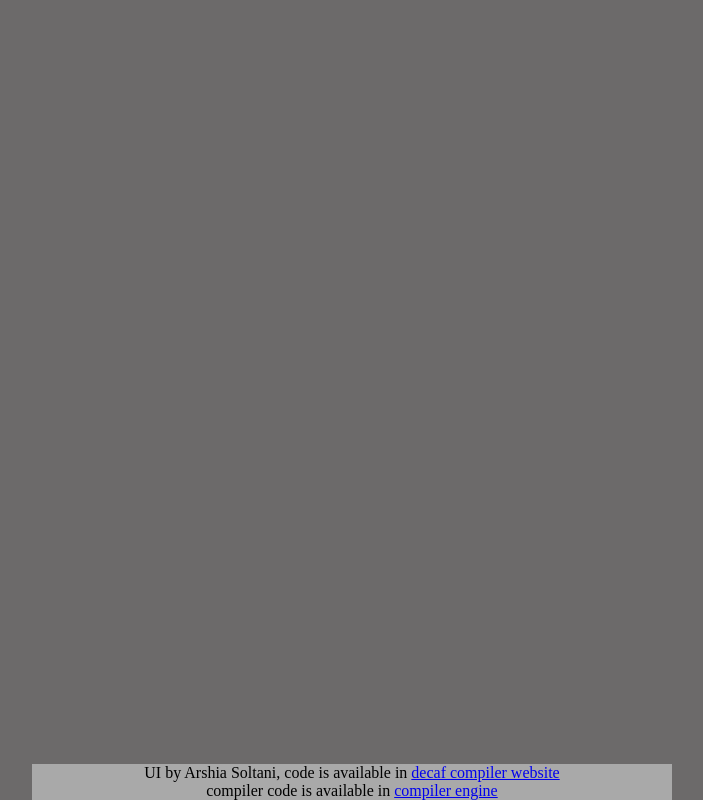
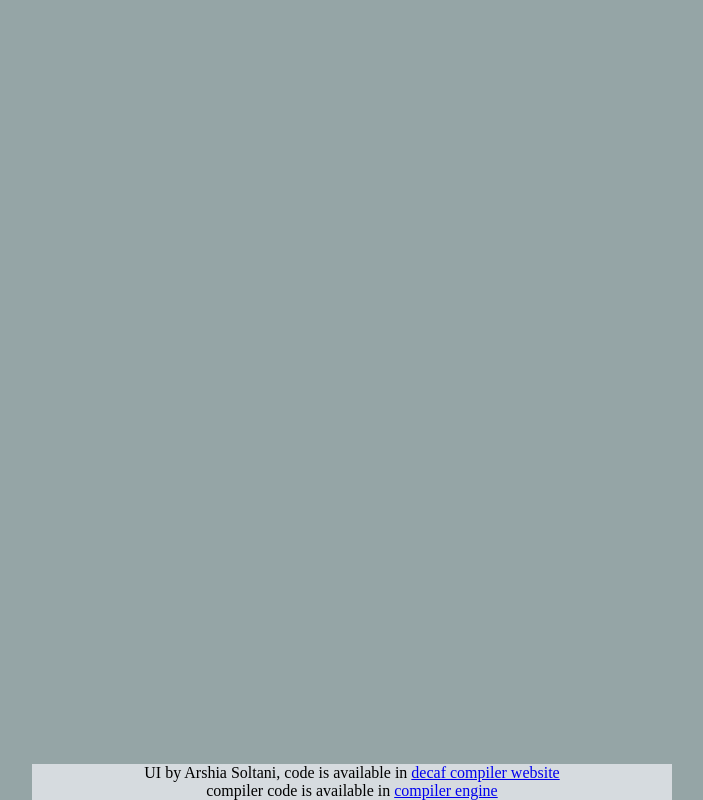
Before and after one commit to ckodser/decafCompilerwebsite, a Django app: template templates/mipscode.html in a window 1280 px wide. Shown: the whole page, without its empty margins (288-991 px from the left). Run offline with Django 3.2, Linux system fonts and the light colour scheme; the template is opened without the code that fills it, so the values that code supplies are empty; some libraries are stand-ins or nearby versions.

Commit message:
UI update

```diff
--- a/static/styles.css
+++ b/static/styles.css
@@ -1,11 +1,11 @@
 body {
-  background-color: #6c6a6a;
+  background-color: #95A5A6;
 }
 pre{
-  background-color: #c7c7c7;
+  background-color: #D6DBDF;
 }
 textarea{
-  background-color: #c7c7c7;
+  background-color: #D6DBDF;
   width: 70%;
     resize: none;
     overflow: hidden;
@@ -16,7 +16,7 @@ form {
   text-align: center;
 }
 footer {
-    background-color: darkgray;
+    background-color: #D6DBDF;
     width: 640px;
     margin: 0% -320px;
     position: fixed;
```
